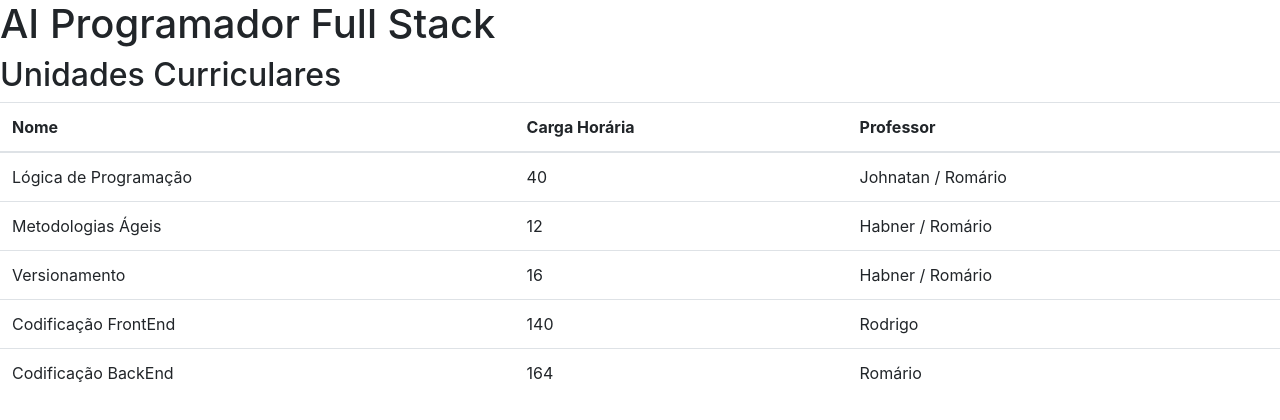
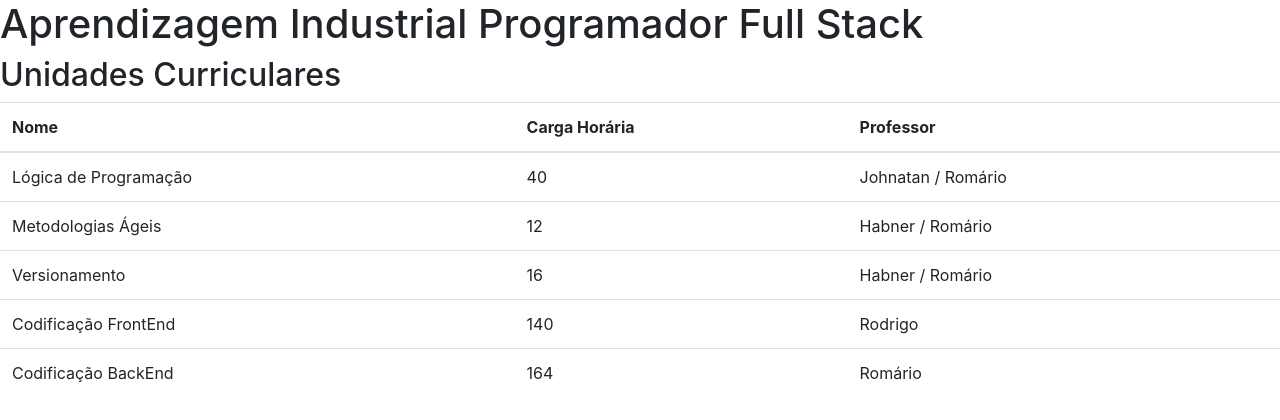
Before and after one commit to otavio141105/AIFS_Unidades_Curriculares, a plain HTML site: page index.html in a window 1280 px wide. Drawn offline with nearby package versions, Linux system fonts and the light colour scheme.

Commit message:
AI completo

```diff
--- a/index.html
+++ b/index.html
@@ -3,7 +3,7 @@
 <head>
     <meta charset="UTF-8">
     <link rel="stylesheet" href="https://cdn.jsdelivr.net/npm/bootstrap@4.0.0/dist/css/bootstrap.min.css" integrity="sha384-Gn5384xqQ1aoWXA+058RXPxPg6fy4IWvTNh0E263XmFcJlSAwiGgFAW/dAiS6JXm" crossorigin="anonymous">
-    <h1>AI Programador Full Stack</h1>
+    <h1>Aprendizagem Industrial Programador Full Stack</h1>
     <h2>Unidades Curriculares</h2>
 </head>
 <body>
```
